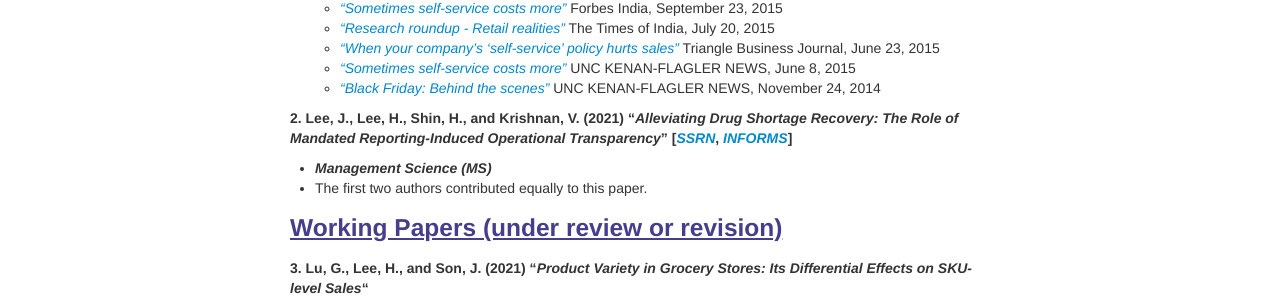
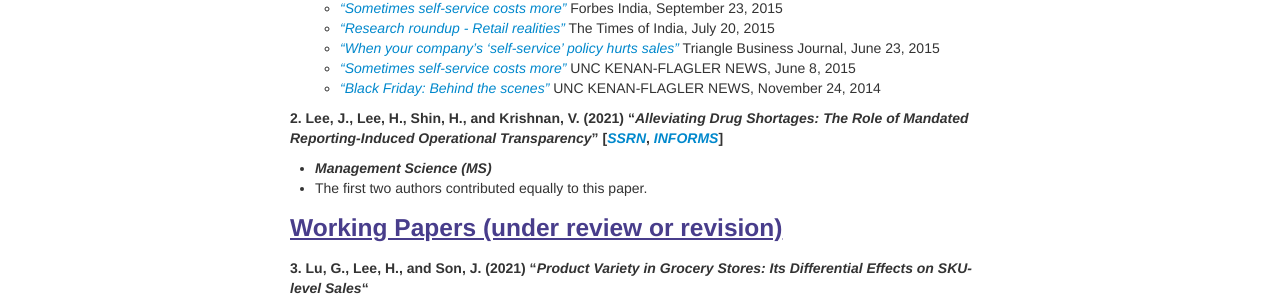
Before and after one commit to lordya2/lordya2.github.io, a Jekyll site: the page built from pages/research.md, in a window 1280 px wide. Shown: the part 404-706 px from the top of the page. Built offline with Jekyll 4.4.1, drawn with Linux system fonts in a browser that asks for light colours.

Commit message:
Update research.md

```diff
--- a/pages/research.md
+++ b/pages/research.md
@@ -17,7 +17,7 @@ description: Hyun Seok ("Huck") Lee's Research
     * [*"Sometimes self-service costs more"*](https://www.kenan-flagler.unc.edu/news/2015/06/ROI-selfservice) UNC KENAN-FLAGLER NEWS, June 8, 2015
     * [*"Black Friday: Behind the scenes"*](https://www.kenan-flagler.unc.edu/news/black-friday-behind-the-scenes/) UNC KENAN-FLAGLER NEWS, November 24, 2014
 
-**2. Lee, J., Lee, H., Shin, H., and Krishnan, V. (2021) "*Alleviating Drug Shortage Recovery: The Role of Mandated Reporting-Induced Operational Transparency*" [[*SSRN*](https://papers.ssrn.com/sol3/papers.cfm?abstract_id=3565467), [*INFORMS*](https://pubsonline.informs.org/doi/10.1287/mnsc.2020.3857)]**
+**2. Lee, J., Lee, H., Shin, H., and Krishnan, V. (2021) "*Alleviating Drug Shortages: The Role of Mandated Reporting-Induced Operational Transparency*" [[*SSRN*](https://papers.ssrn.com/sol3/papers.cfm?abstract_id=3565467), [*INFORMS*](https://pubsonline.informs.org/doi/10.1287/mnsc.2020.3857)]**
    * ***Management Science (MS)***
    * The first two authors contributed equally to this paper.
 
```
